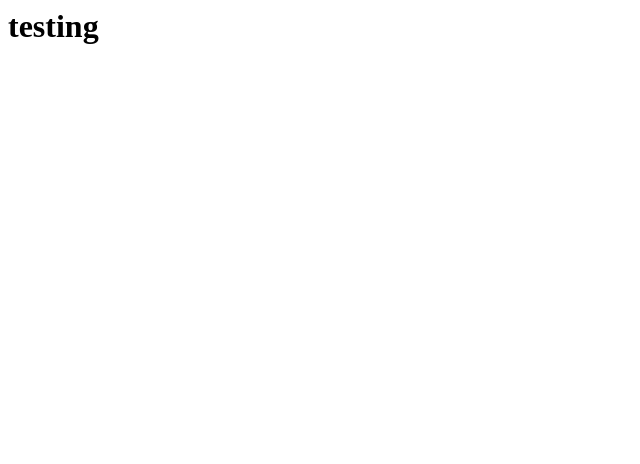
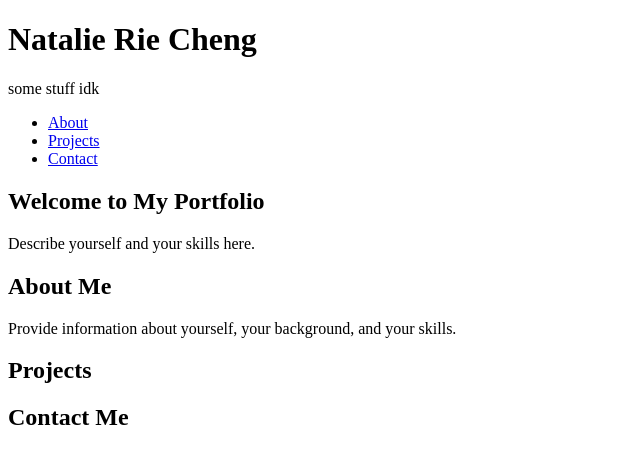
Before and after one commit to natalie-cheng/my-site, a plain HTML site: page index.html in a window 1280 px wide. Shown: the whole page, without its empty margins (0-640 px from the left). Drawn offline with Linux system fonts and the light colour scheme.

Commit message:
page framework

```diff
--- a/index.html
+++ b/index.html
@@ -1 +1,51 @@
-<h1>testing</h1>
+<!DOCTYPE html>
+<html lang="en">
+<head>
+    <meta charset="UTF-8">
+    <meta name="viewport" content="width=device-width, initial-scale=1.0">
+    <link rel="stylesheet" href="styles.css">
+    <title>Natalie Cheng</title>
+</head>
+<body>
+
+    <!-- Header Section -->
+    <header>
+        <h1>Natalie Rie Cheng</h1>
+        <p>some stuff idk</p>
+    </header>
+
+    <!-- Navigation Section -->
+    <nav>
+        <ul>
+            <li><a href="about.html">About</a></li>
+            <li><a href="#projects">Projects</a></li>
+            <li><a href="#contact">Contact</a></li>
+        </ul>
+    </nav>
+
+    <!-- Home Section -->
+    <section id="home">
+        <h2>Welcome to My Portfolio</h2>
+        <p>Describe yourself and your skills here.</p>
+    </section>
+
+    <!-- About Section -->
+    <section id="about">
+        <h2>About Me</h2>
+        <p>Provide information about yourself, your background, and your skills.</p>
+    </section>
+
+    <!-- Projects Section -->
+    <section id="projects">
+        <h2>Projects</h2>
+        <!-- Add details about your projects with links, images, and descriptions. -->
+    </section>
+
+    <!-- Contact Section -->
+    <section id="contact">
+        <h2>Contact Me</h2>
+        <!-- Include a contact form or provide contact details. -->
+    </section>
+
+</body>
+</html>
```
Also changed, not shown: about.html (added, +22 -0 lines), styles.css (added).
